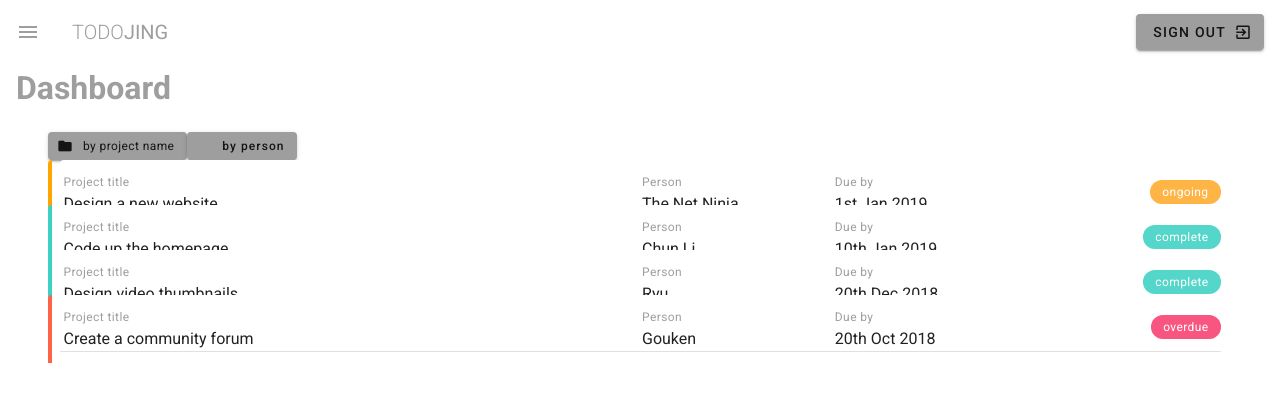
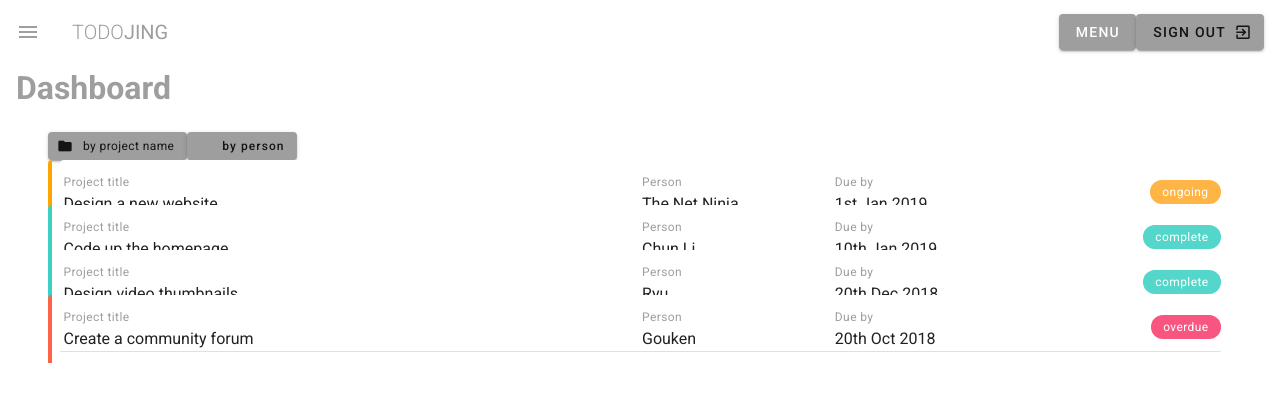
Before and after one commit to luoshuitaotao/vuetify_jing, a Vue app: page / in a window 1280 px wide. Shown: the top 402 px of the page. Built offline with nearby package versions, Linux system fonts and the light colour scheme.

Commit message:
add dropdown button

```diff
--- a/src/components/Navbar.vue
+++ b/src/components/Navbar.vue
@@ -7,6 +7,19 @@
                 <span>Jing</span>
             </v-toolbar-title>
             <v-spacer></v-spacer>
+            <v-menu offset-y>
+                <template v-slot:activator="{ on, attrs }">
+                    <v-btn flat color="grey" dark v-bind="attrs" v-on="on">
+                    <span>MENU</span>
+                    </v-btn>
+                </template>
+                <v-list>
+                    <v-list-item v-for="link in links" :key="link.text" router :to="link.route">
+                        <v-list-item-title>{{ link.text }}</v-list-item-title>
+                    </v-list-item>
+                </v-list>
+            </v-menu>
+
             <v-btn flat color="grey">
                 <span>Sign out</span>
                 <v-icon right>mdi-exit-to-app</v-icon>
```
